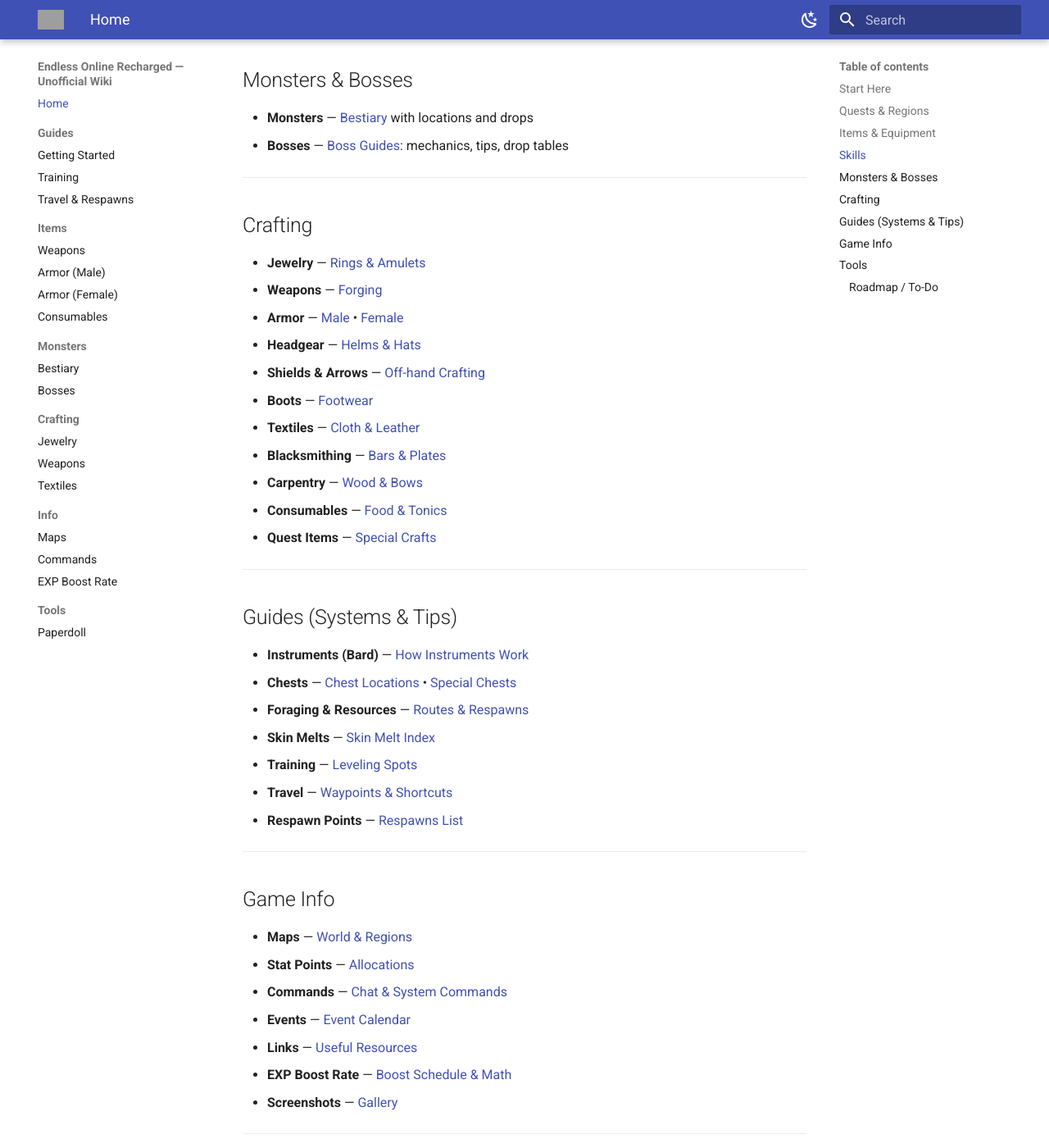
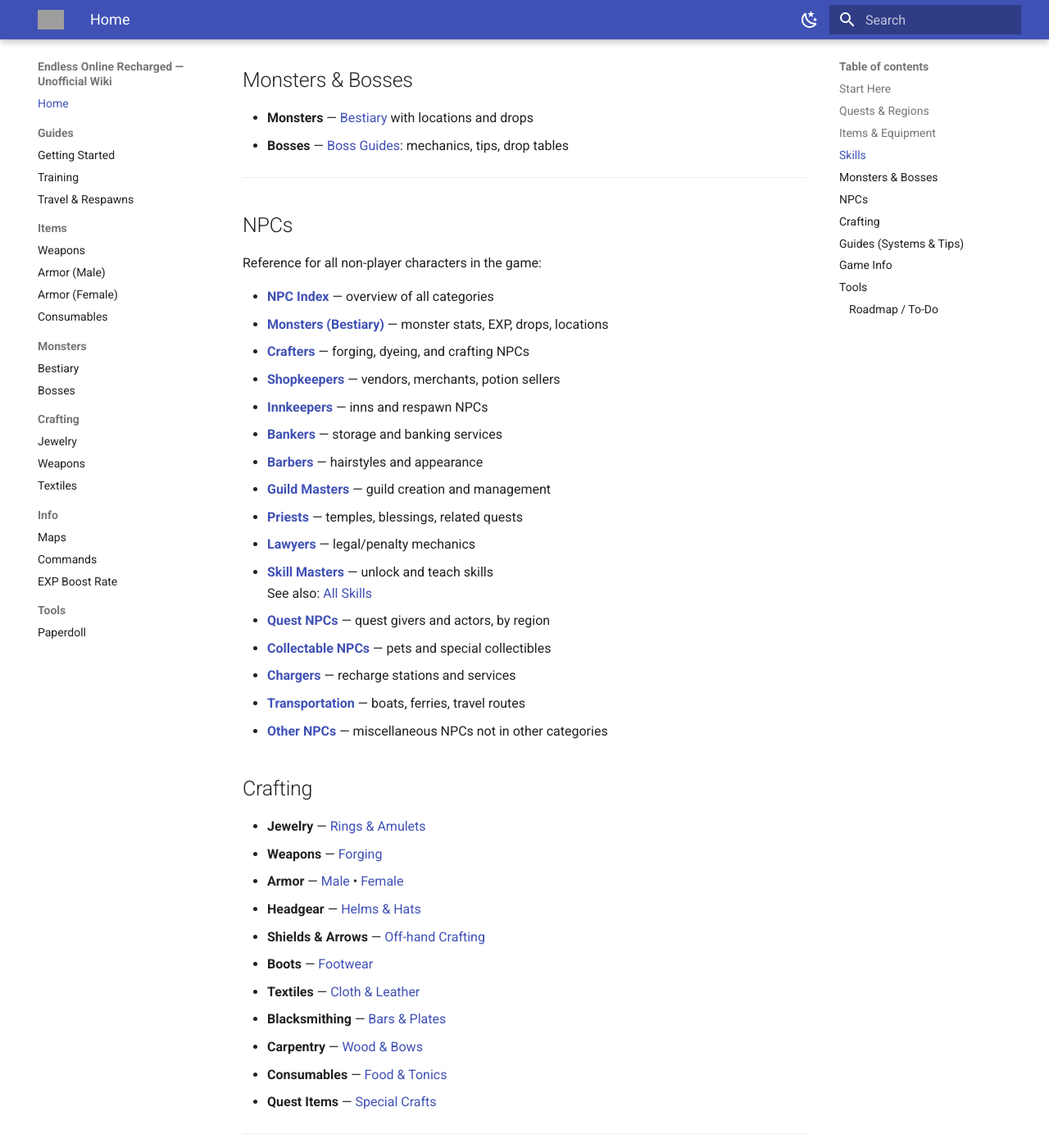
Before and after one commit to rianaku/EndlessOnlineWiki, an MkDocs documentation site: the page built from docs/index.md, in a window 1280 px wide and 1400 px high, scrolled down 1945 px. Shown: the whole window at 82% size. Built offline with MkDocs 1.6.1 and Material for MkDocs 9.7.7, drawn with Linux system fonts in a browser that asks for light colours; grey boxes are pictures that could not be loaded.

Commit message:
Update index.md

```diff
--- a/docs/index.md
+++ b/docs/index.md
@@ -66,6 +66,27 @@ Use the sections below to jump to what you need. (Links point to pages we’ll c
 
 ---
 
+## NPCs
+Reference for all non-player characters in the game:
+
+- **[NPC Index](npcs/index.md)** — overview of all categories
+- **[Monsters (Bestiary)](npcs/monsters.md)** — monster stats, EXP, drops, locations
+- **[Crafters](npcs/crafters.md)** — forging, dyeing, and crafting NPCs
+- **[Shopkeepers](npcs/shopkeepers.md)** — vendors, merchants, potion sellers
+- **[Innkeepers](npcs/innkeepers.md)** — inns and respawn NPCs
+- **[Bankers](npcs/bankers.md)** — storage and banking services
+- **[Barbers](npcs/barbers.md)** — hairstyles and appearance
+- **[Guild Masters](npcs/guild-masters.md)** — guild creation and management
+- **[Priests](npcs/priests.md)** — temples, blessings, related quests
+- **[Lawyers](npcs/lawyers.md)** — legal/penalty mechanics
+- **[Skill Masters](npcs/skill-masters.md)** — unlock and teach skills
+  See also: [All Skills](skills/skills.md)
+- **[Quest NPCs](npcs/quest-npcs.md)** — quest givers and actors, by region
+- **[Collectable NPCs](npcs/collectable.md)** — pets and special collectibles
+- **[Chargers](npcs/chargers.md)** — recharge stations and services
+- **[Transportation](npcs/transportation.md)** — boats, ferries, travel routes
+- **[Other NPCs](npcs/other.md)** — miscellaneous NPCs not in other categories
+
 ## Crafting
 - **Jewelry** — [Rings & Amulets](crafting/jewelry.md)
 - **Weapons** — [Forging](crafting/weapons.md)
```
